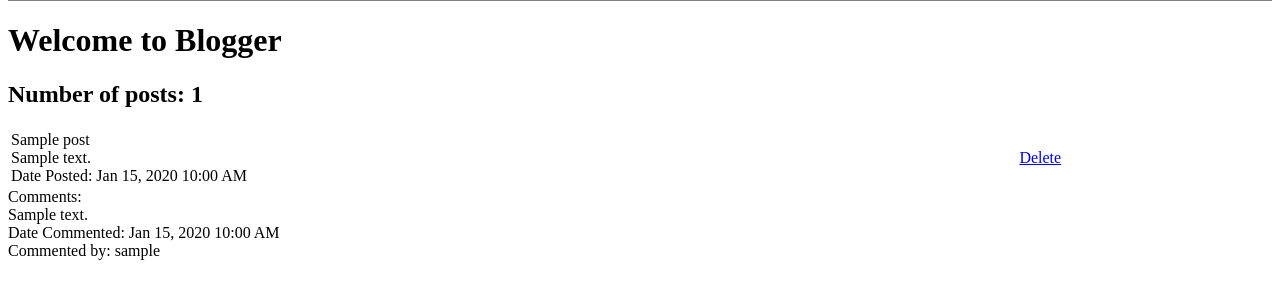
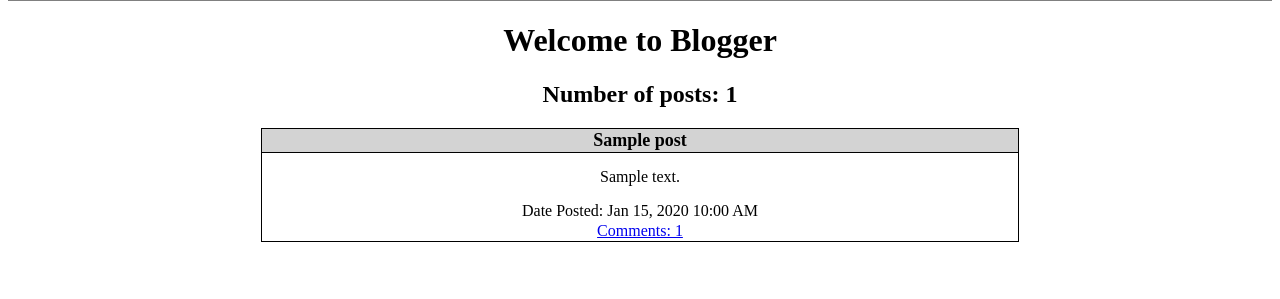
Before and after one commit to natanree/Blogger, a Python web app: template app/View/templates/index.html in a window 1280 px wide. Shown: the part 51-350 px from the top of the page. Run offline with Jinja, Linux system fonts and the light colour scheme; the template is opened without the code that fills it: most values are stand-ins (such as "Sample title", 1, 10 or a date in 2020); some libraries are stand-ins or nearby versions.

Commit message:
comments changes -changed index and comments page formatting -updated comments page to have built in commenting

```diff
--- a/app.py
+++ b/app.py
@@ -1,5 +1,5 @@
 from app import create_app, db
-from app.Model.models import User
+from app.Model.models import User, Post
 import sys
 
 app = create_app()
@@ -19,5 +19,7 @@ def initDB(*args,**kwargs):
             db.session.add(user)
             db.session.commit()
 
+
+
 if __name__ == "__main__":
     app.run(debug=True)
--- a/app/View/static/css/main.css
+++ b/app/View/static/css/main.css
@@ -19,3 +19,30 @@
     text-align: center;
     width: 100%;
 }
+
+.post-table {
+    margin-left: auto;
+    margin-right: auto;
+    width: 60%;
+    border: 1px solid black;
+    text-align: center;
+    border-collapse: collapse;
+}
+
+.post-title {
+    border: 1px solid black;
+    background-color: lightgray;
+    font-size: large;
+}
+.post-body {
+    padding-top: 15px;
+    padding-bottom: 15px;
+}
+.post-button {
+    text-decoration: none;
+    color: black;
+}
+.comment-box {
+    border: 1px solid black;
+    border-collapse: collapse;
+}
--- a/app/View/templates/_comment.html
+++ b/app/View/templates/_comment.html
@@ -1,11 +1,11 @@
-<table>
+<td class="comment-box">
     <tr>
-        <div>{{comment.body}}</div>
+        <td>{{comment.body}}</td>
     </tr>
     <tr>
-        <div>Date Commented: {{moment(comment.post_datetime).format('lll')}}</div>
+        <td>Date Commented: {{moment(comment.post_datetime).format('lll')}}</td>
     </tr>
     <tr>
-        <div>Commented by: {{comment.commenter.username}}</div>
+        <td>Commented by: {{comment.commenter.username}}</td>
     </tr>
-</table>
+</td>
--- a/app/View/templates/_post.html
+++ b/app/View/templates/_post.html
@@ -1,11 +1,18 @@
-<table>
+<tr>
+    <th class="post-title">{{post.title}}</th>
+</tr>
+<tr>
+    <td class="post-body">{{post.body}}</td>
+</tr>
+<tr>
+    <td>Date Posted: {{moment(post.post_datetime).format('lll')}}</td>
+</tr>
+{% if post.user_id == current_user.id %}
     <tr>
-        <div>{{post.title}}</div>
+        <td>
+            <button>
+                <a href="{{url_for('routes.delete_post',post_id=post.id)}}" class="post-button">Delete</a>
+            </button>
+        </td>
     </tr>
-    <tr>
-        <div>{{post.body}}</div>
-    </tr>
-    <tr>
-        <div>Date Posted: {{moment(post.post_datetime).format('lll')}}</div>
-    </tr>
-</table>
+{% endif %}
--- a/app/View/templates/index.html
+++ b/app/View/templates/index.html
@@ -1,26 +1,18 @@
 {% extends "base.html" %}
 
 {% block content %}
+    <div style="text-align: center;">
         <h1>Welcome to Blogger</h1>
         <h2>Number of posts: {{ posts_query.count() }}</h2>
+        <table class="post-table">
             {% for post in posts_query.all() %}
-        <table style="width: 100%;">
+                {% include '_post.html' %}
                 <tr>
-                <td style="width: 80%;">
-                    {% include '_post.html' %}
-                </td>
-                <td style="width:20%">
-                    <a href="url_for('routes.delete_post')">Delete</a>
+                    <td>
+                        <a href="{{url_for('routes.comments',post_id=post.id)}}">Comments: {{ post.comments.count() }}</a>
                     </td>
                 </tr>
-        </table>
-        <table>
-            <tr>
-                Comments:
-            </tr>
-            {% for comment in post.comments %}
-                {% include '_comment.html' %}
             {% endfor %}
         </table>
-    {% endfor %}
+    </div>
 {% endblock %}
```
Also changed, not shown: app/Controller/routes.py (+19 -0 lines), app/View/templates/comments.html (renamed from app/View/templates/create_comment.html, +14 -4 lines), app.db. Lines whose indentation alone changed are shown as unchanged.
